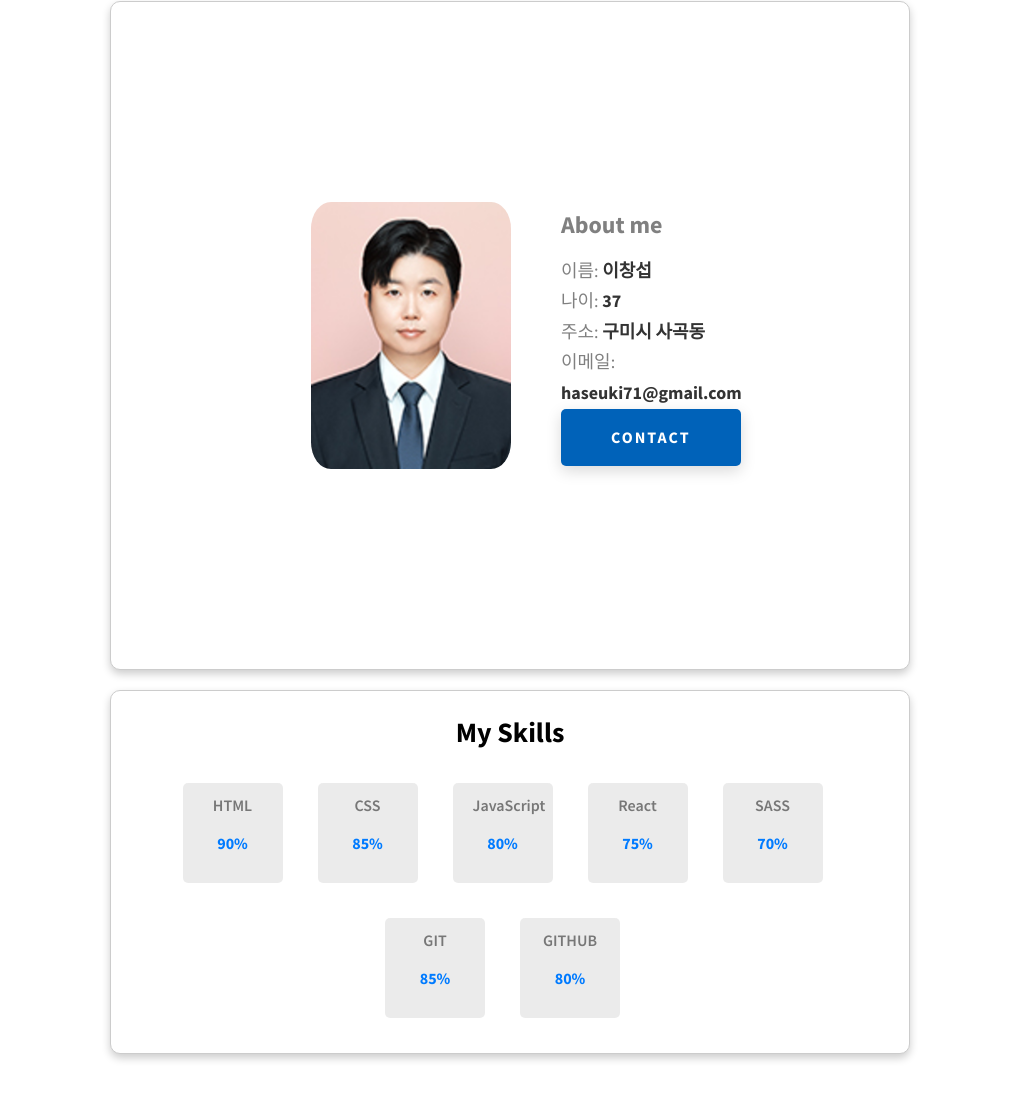
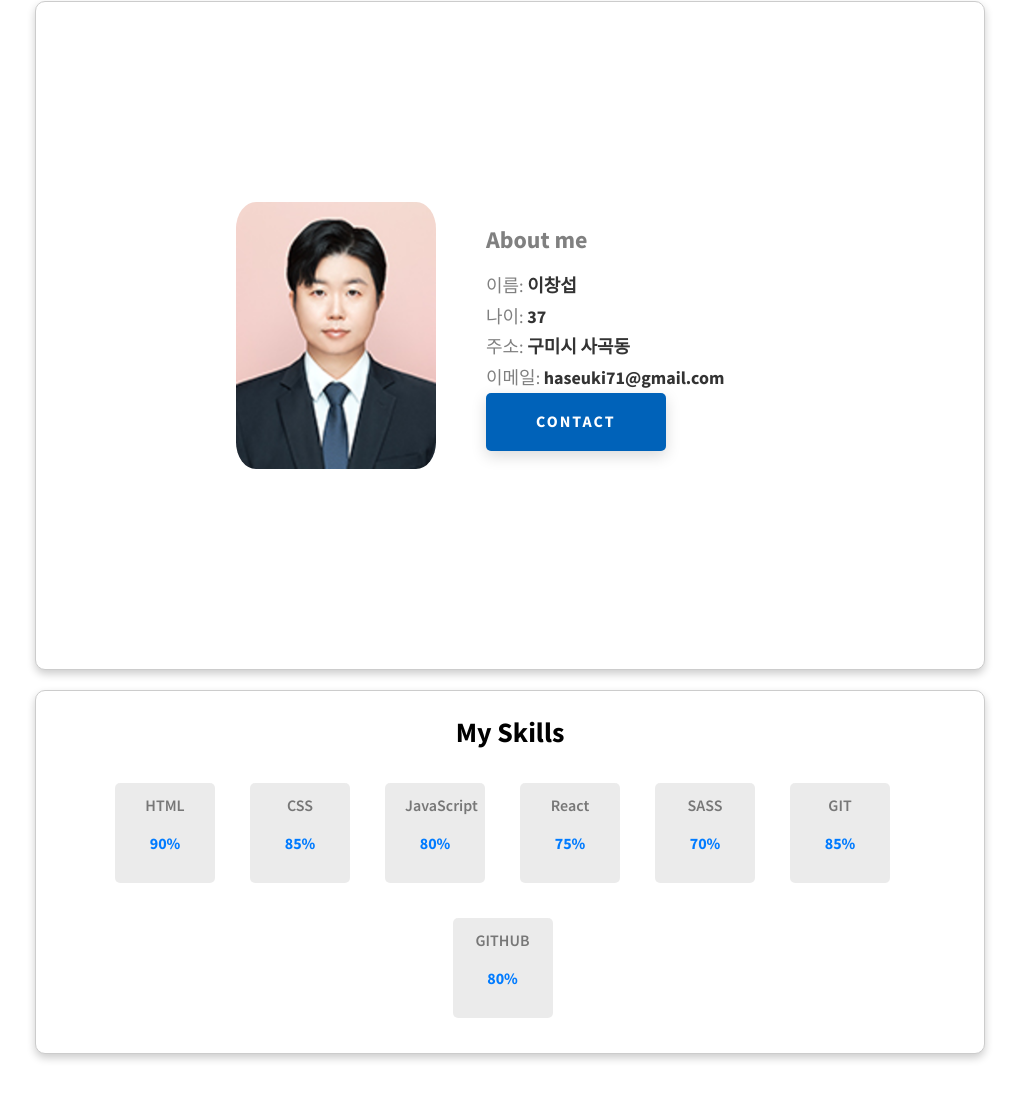
Before and after one commit to leechangseop71/leechangseop71.github.io, a website: page index.html in a window 1280 px wide. Shown: the part 1168-2267 px from the top of the page, without its empty margins (130-1149 px from the left). Drawn offline with nearby package versions, Linux system fonts and the light colour scheme; files whose address does not match are found by name.

Commit message:
---------------------------------------

```diff
--- a/css/style.css
+++ b/css/style.css
@@ -252,7 +252,7 @@ textarea {
             border: 1px solid #ccc;
             border-radius: 10px;
             box-shadow: 0 4px 8px rgba(0, 0, 0, 0.2);
-            max-width: 800px;
+            max-width: 950px;
             margin: 0 auto;
             background-color: #fff;
             margin-bottom: 20px;
@@ -290,7 +290,7 @@ textarea {
             box-shadow: 0 4px 8px rgba(0, 0, 0, 0.2);
             padding: 20px;
             text-align: center;
-            max-width: 800px;
+            max-width: 950px;
             margin: 0 auto;
             background-color: #fff;
             margin-top: 20px;
```
